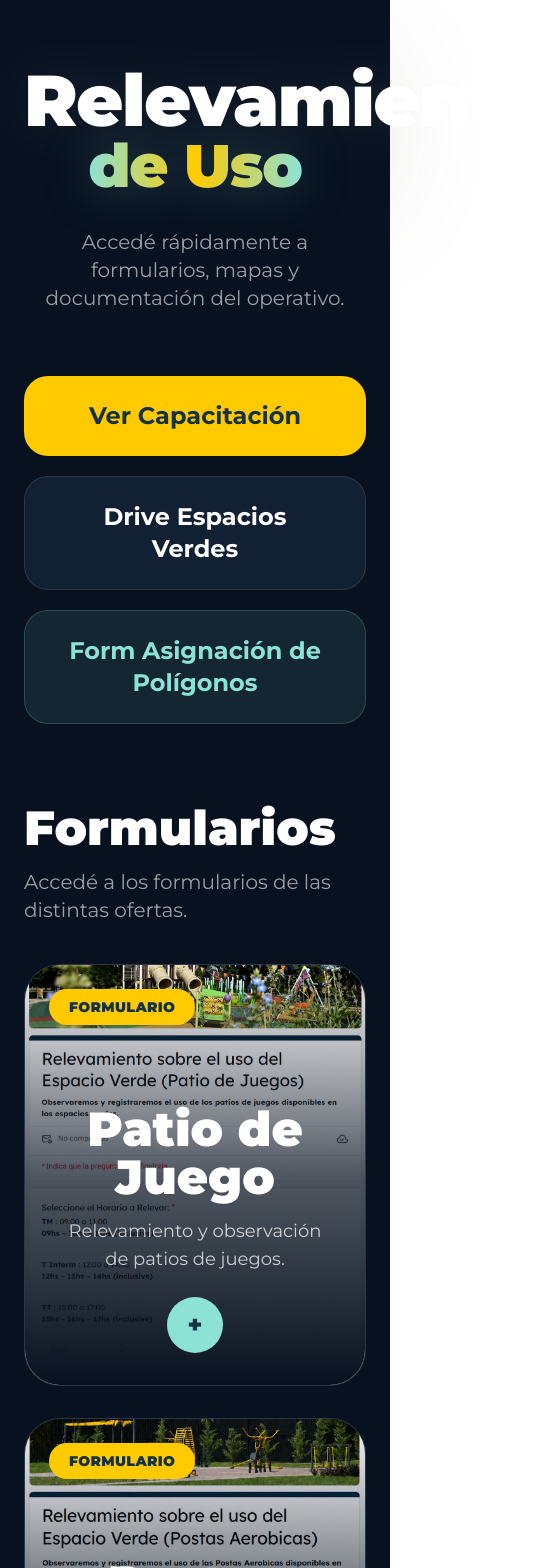
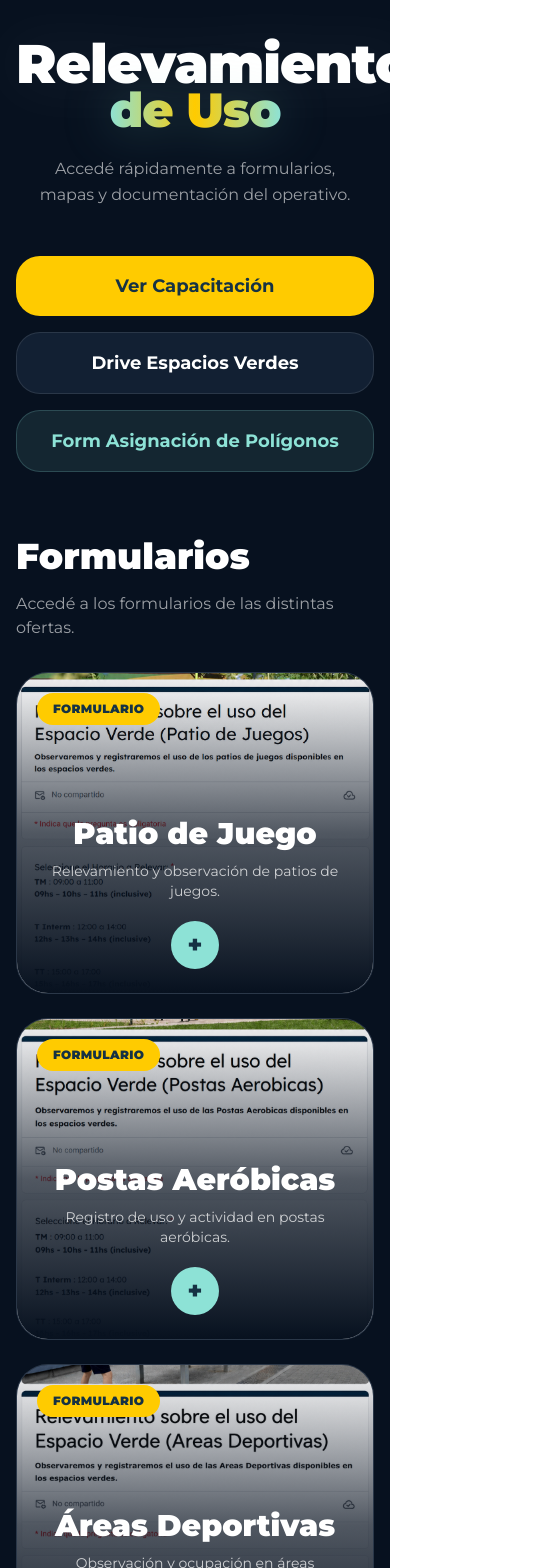
Before and after one commit to TadeoGCBA/relevamiento-uso, a Next.js app: page / in a window 390 px wide. Shown: the top 1568 px of the page, 547 px wide, since content can reach past the window. Built offline with nearby package versions, Linux system fonts and the light colour scheme.

Commit message:
Update page.tsx

```diff
--- a/app/page.tsx
+++ b/app/page.tsx
@@ -56,15 +56,17 @@ const comunas = Array.from({ length: 15 }, (_, i) => ({
 export default function RelevamientoUsoLanding() {
   return (
     <main
-      className={`${montserrat.className} min-h-screen bg-[#07111F] text-white px-6 py-16`}
+      className={`${montserrat.className} min-h-screen overflow-x-hidden bg-[#07111F] text-white px-4 py-10 md:px-6 md:py-16`}
     >
       <div className="max-w-7xl mx-auto">
-        <div className="text-center mb-16">
-          <h1 className="relative text-center leading-[0.85] tracking-[-0.08em] mb-8">
+        {/* HERO */}
+        <div className="text-center mb-12 md:mb-16">
+          <h1 className="relative text-center leading-[0.9] tracking-[-0.06em] mb-6 text-balance">
             <span
               className="
               block
-      text-7xl
+              text-[3.4rem]
+              sm:text-7xl
               md:text-[10rem]
               font-black
               text-white
@@ -78,7 +80,8 @@ export default function RelevamientoUsoLanding() {
               className="
               relative
               inline-block
-      text-6xl
+              text-[3rem]
+              sm:text-6xl
               md:text-[8rem]
               font-black
               bg-gradient-to-r
@@ -93,7 +96,6 @@ export default function RelevamientoUsoLanding() {
               de Uso
             </span>
 
-            {/* Glow */}
             <div
               className="
               absolute
@@ -108,17 +110,19 @@ export default function RelevamientoUsoLanding() {
             "
             />
           </h1>
-          <p className="text-white/60 text-xl max-w-2xl mx-auto">
+
+          <p className="text-white/60 text-base md:text-xl max-w-xl mx-auto leading-relaxed text-balance px-2">
             Accedé rápidamente a formularios, mapas y documentación del
             operativo.
           </p>
         </div>
 
-        <div className="grid gap-5 mb-20">
+        {/* BOTONES */}
+        <div className="grid gap-4 mb-16 max-w-xl mx-auto">
           <a
             href="/Capacitacion.pdf"
             target="_blank"
-            className="rounded-3xl bg-[#FFCB00] text-[#153244] px-8 py-6 text-2xl font-bold text-center hover:scale-[1.01] transition-all duration-300"
+            className="rounded-3xl bg-[#FFCB00] text-[#153244] px-6 py-4 text-lg md:text-2xl font-bold text-center hover:scale-[1.01] transition-all duration-300"
           >
             Ver Capacitación
           </a>
@@ -126,7 +130,7 @@ export default function RelevamientoUsoLanding() {
           <a
             href="https://docs.google.com/spreadsheets/d/1aFWOo8L7iMjjwT6ui5w08kXbsG3eNHnZDdNQqOMxXJw/edit?gid=1859004877#gid=1859004877"
             target="_blank"
-            className="rounded-3xl border border-white/10 bg-[#122033] px-8 py-6 text-2xl font-bold text-center hover:border-[#8DE2D6]/40 transition-all duration-300"
+            className="rounded-3xl border border-white/10 bg-[#122033] px-6 py-4 text-lg md:text-2xl font-bold text-center hover:border-[#8DE2D6]/40 transition-all duration-300"
           >
             Drive Espacios Verdes
           </a>
@@ -134,27 +138,31 @@ export default function RelevamientoUsoLanding() {
           <a
             href="https://docs.google.com/forms/d/e/1FAIpQLSc8khUx2iVitzAx2WNtZMRXL1-x38k3WxxOZGlC_jXLyp_Xeg/viewform"
             target="_blank"
-            className="rounded-3xl border border-[#8DE2D6]/20 bg-[#8DE2D6]/10 text-[#8DE2D6] px-8 py-6 text-2xl font-bold text-center hover:bg-[#8DE2D6]/20 transition-all duration-300"
+            className="rounded-3xl border border-[#8DE2D6]/20 bg-[#8DE2D6]/10 text-[#8DE2D6] px-6 py-4 text-lg md:text-2xl font-bold text-center hover:bg-[#8DE2D6]/20 transition-all duration-300"
           >
             Form Asignación de Polígonos
           </a>
         </div>
 
+        {/* FORMULARIOS */}
         <section className="mb-24">
-          <h2 className="text-5xl font-black mb-4">Formularios</h2>
-          <p className="text-white/60 text-xl mb-10">
+          <h2 className="text-4xl md:text-5xl font-black mb-4 text-balance">
+            Formularios
+          </h2>
+
+          <p className="text-white/60 text-base md:text-xl mb-8 md:mb-10">
             Accedé a los formularios de las distintas ofertas.
           </p>
 
-          <div className="grid md:grid-cols-2 gap-8">
+          <div className="grid grid-cols-1 md:grid-cols-2 gap-6">
             {formularios.map((item) => (
               <a
                 key={item.title}
                 href={item.link}
                 target="_blank"
-                className="group relative overflow-hidden rounded-[36px] border border-white/10 bg-[#122033] hover:border-[#8DE2D6]/40 transition-all duration-500"
+                className="group relative overflow-hidden rounded-[32px] border border-white/10 bg-[#122033] hover:border-[#8DE2D6]/40 transition-all duration-500"
               >
-                <div className="relative h-[420px]">
+                <div className="relative h-[320px] md:h-[420px]">
                   <img
                     src={item.image}
                     alt={item.title}
@@ -163,20 +171,20 @@ export default function RelevamientoUsoLanding() {
 
                   <div className="absolute inset-0 bg-gradient-to-t from-[#07111F] via-[#07111F]/70 to-transparent" />
 
-                  <div className="absolute top-6 left-6 bg-[#FFCB00] text-[#153244] px-5 py-2 rounded-full text-sm font-black tracking-wide">
+                  <div className="absolute top-5 left-5 bg-[#FFCB00] text-[#153244] px-4 py-2 rounded-full text-xs md:text-sm font-black tracking-wide">
                     FORMULARIO
                   </div>
 
-                  <div className="absolute bottom-0 left-0 w-full p-8 text-center flex flex-col items-center">
-                    <h3 className="text-5xl font-black mb-4 leading-none">
+                  <div className="absolute bottom-0 left-0 w-full p-6 md:p-8 text-center flex flex-col items-center">
+                    <h3 className="text-3xl md:text-5xl font-black mb-3 leading-none text-balance">
                       {item.title}
                     </h3>
 
-                    <p className="text-white/75 text-lg max-w-md mb-6">
+                    <p className="text-white/75 text-sm md:text-lg max-w-md mb-5">
                       {item.description}
                     </p>
 
-                    <div className="w-14 h-14 rounded-full bg-[#8DE2D6] text-[#153244] flex items-center justify-center text-2xl font-black">
+                    <div className="w-12 h-12 md:w-14 md:h-14 rounded-full bg-[#8DE2D6] text-[#153244] flex items-center justify-center text-2xl font-black">
                       +
                     </div>
                   </div>
@@ -186,32 +194,32 @@ export default function RelevamientoUsoLanding() {
           </div>
         </section>
 
+        {/* MAPAS */}
         <section>
-          <h2 className="text-5xl font-black mb-4">My Maps</h2>
-          <p className="text-white/60 text-xl mb-10">
+          <h2 className="text-4xl md:text-5xl font-black mb-4">
+            My Maps
+          </h2>
+
+          <p className="text-white/60 text-base md:text-xl mb-8 md:mb-10">
             Accedé a los mapas organizados por comuna.
           </p>
 
-          <div className="grid grid-cols-2 md:grid-cols-3 lg:grid-cols-5 gap-6">
-            {comunas.map((item, index) => (
+          <div className="grid grid-cols-2 md:grid-cols-3 lg:grid-cols-5 gap-4 md:gap-6">
+            {comunas.map((item) => (
               <a
                 key={item.name}
                 href={item.link}
                 target="_blank"
-                className="group relative overflow-hidden rounded-[30px] border border-white/10 bg-gradient-to-b from-[#122033] to-[#0B1624] p-7 hover:border-[#8DE2D6]/40 transition-all duration-500 hover:-translate-y-2 hover:shadow-[0_20px_50px_rgba(0,0,0,0.45)]"
+                className="group relative overflow-hidden rounded-[24px] border border-white/10 bg-gradient-to-b from-[#122033] to-[#0B1624] p-5 md:p-7 hover:border-[#8DE2D6]/40 transition-all duration-500 hover:-translate-y-2 hover:shadow-[0_20px_50px_rgba(0,0,0,0.45)]"
               >
                 <div className="absolute inset-0 opacity-0 group-hover:opacity-100 transition duration-500 bg-gradient-to-br from-[#8DE2D6]/10 via-transparent to-[#FFCB00]/10" />
 
                 <div className="relative flex flex-col items-center text-center">
-                  <div className="relative mb-6">
-                    <div className="absolute inset-0 rounded-3xl bg-[#8DE2D6]/20 blur-xl opacity-0 group-hover:opacity-100 transition duration-500" />
-                  </div>
-
-                  <div className="inline-flex items-center rounded-full border border-[#8DE2D6]/20 bg-[#8DE2D6]/10 px-4 py-1 text-xs font-bold uppercase tracking-[0.2em] text-[#8DE2D6] mb-5">
+                  <div className="inline-flex items-center rounded-full border border-[#8DE2D6]/20 bg-[#8DE2D6]/10 px-4 py-1 text-[10px] md:text-xs font-bold uppercase tracking-[0.2em] text-[#8DE2D6] mb-5">
                     My Maps
                   </div>
 
-                  <h3 className="text-3xl font-black tracking-[-0.04em] text-white mb-5 group-hover:text-[#8DE2D6] transition-colors duration-300">
+                  <h3 className="text-2xl md:text-3xl font-black tracking-[-0.04em] text-white mb-5 group-hover:text-[#8DE2D6] transition-colors duration-300">
                     {item.name}
                   </h3>
 
@@ -222,7 +230,7 @@ export default function RelevamientoUsoLanding() {
                   </div>
                 </div>
 
-                <div className="absolute top-5 right-5 w-9 h-9 rounded-full border border-white/10 bg-white/5 flex items-center justify-center text-white/40 text-sm opacity-0 group-hover:opacity-100 transition duration-300">
+                <div className="absolute top-4 right-4 w-8 h-8 rounded-full border border-white/10 bg-white/5 flex items-center justify-center text-white/40 text-sm opacity-0 group-hover:opacity-100 transition duration-300">
                   ↗
                 </div>
 
@@ -233,7 +241,7 @@ export default function RelevamientoUsoLanding() {
         </section>
 
         {/* FOOTER */}
-        <footer className="mt-32 border-t border-white/10 pt-10 pb-4">
+        <footer className="mt-20 md:mt-32 border-t border-white/10 pt-10 pb-4">
           <div className="flex flex-col md:flex-row items-center justify-between gap-8">
             <div>
               <h3 className="text-2xl font-black tracking-[-0.04em] mb-2">
@@ -252,7 +260,7 @@ export default function RelevamientoUsoLanding() {
               <img
                 src="/ba-logo.png"
                 alt="BA Logo"
-                className="h-16 w-auto object-contain opacity-90 hover:opacity-100 transition duration-300"
+                className="h-12 md:h-16 w-auto object-contain opacity-90 hover:opacity-100 transition duration-300"
               />
             </div>
           </div>
```
Lines whose indentation alone changed are shown as unchanged.
